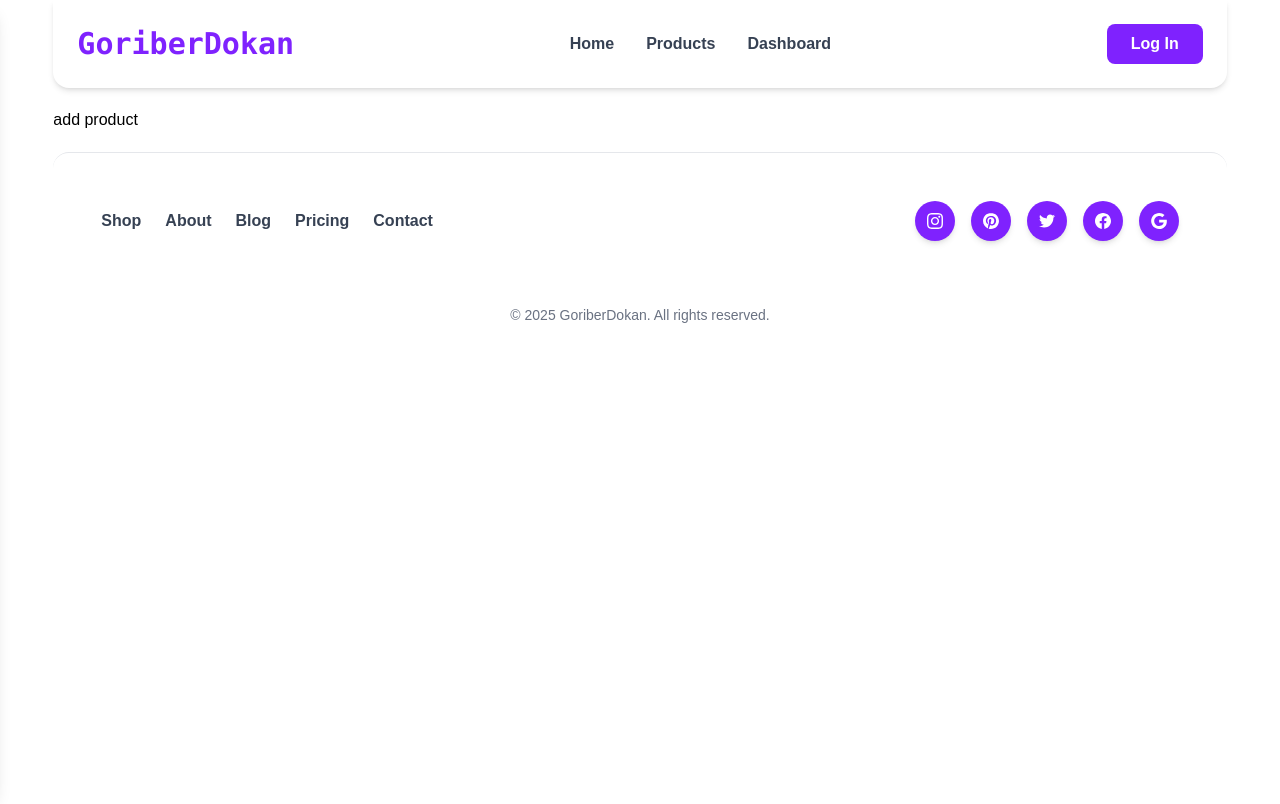
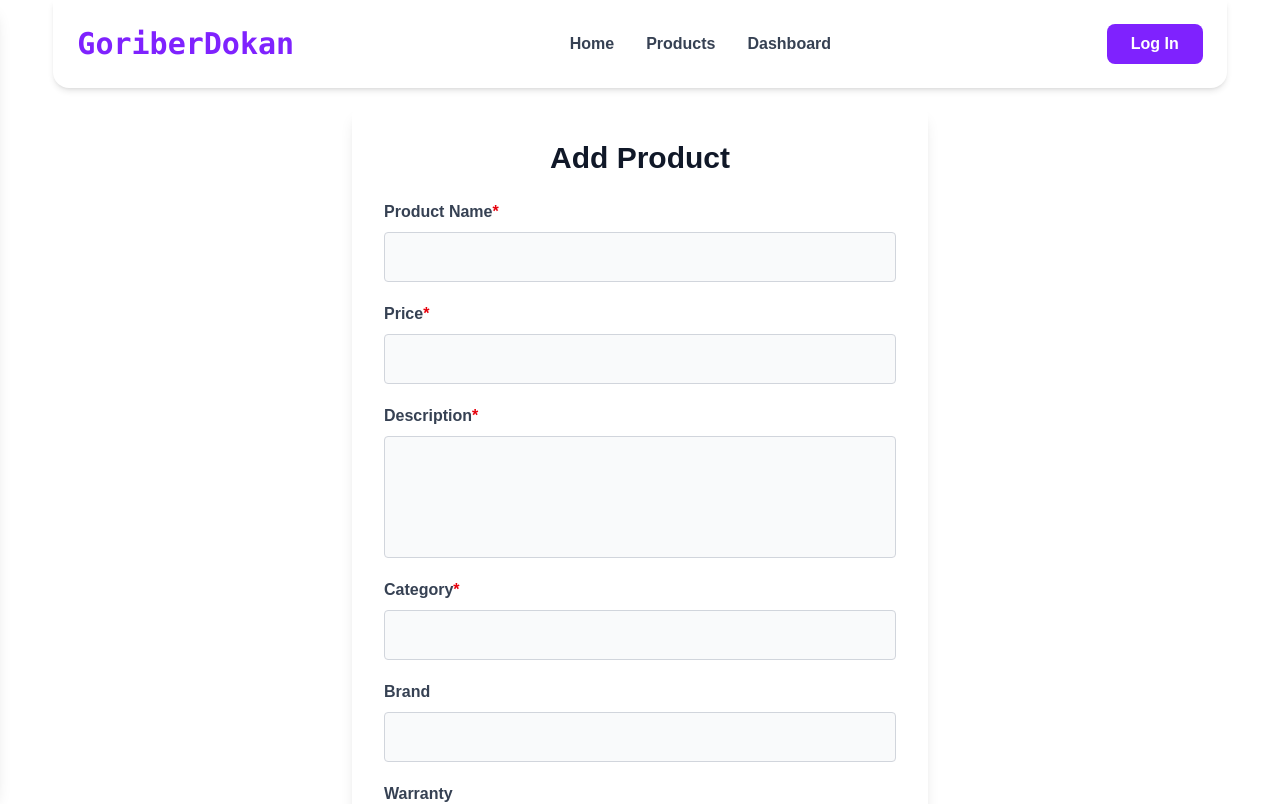
Before and after one commit to Suprotik007/nextJS-simple-eCommerceSite, a Next.js app: page /dashboard/add-product in a window 1280 px wide. Shown: the top 804 px of the page. Built offline with nearby package versions, Linux system fonts and the light colour scheme.

Commit message:
Form to add prducts

```diff
--- a/src/Components/AddProduct.jsx
+++ b/src/Components/AddProduct.jsx
@@ -1,11 +1,166 @@
-import React from 'react';
+"use client";
 
-const AddProduct = () => {
-    return (
-        <div>
-            add product
-        </div>
-    );
-};
+import { useState } from "react";
 
-export default AddProduct;
+export default function AddProduct() {
+  const [formData, setFormData] = useState({
+    name: "",
+    price: "",
+    description: "",
+    category: "",
+    brand: "",
+    warranty: "",
+    stock: "",
+    image: "",
+    features: ""
+  });
+
+  const [loading, setLoading] = useState(false);
+  const [message, setMessage] = useState("");
+
+  // Handle input changes
+  const handleChange = (e) => {
+    const { name, value } = e.target;
+    setFormData((prev) => ({ ...prev, [name]: value }));
+  };
+
+  // Submit form
+  const handleSubmit = async (e) => {
+    e.preventDefault();
+    setLoading(true);
+    setMessage("");
+
+    try {
+      const featuresArray = formData.features
+        .split(",")
+        .map((f) => f.trim())
+        .filter((f) => f);
+
+      const productToSend = {
+        ...formData,
+        price: Number(formData.price),
+        stock: Number(formData.stock),
+        features: featuresArray
+      };
+
+      const res = await fetch("http://localhost:5000/products", {
+        method: "POST",
+        headers: { "Content-Type": "application/json" },
+        body: JSON.stringify(productToSend)
+      });
+
+      if (!res.ok) throw new Error("Failed to add product");
+
+      setMessage("✅ Product added successfully!");
+      setFormData({
+        name: "",
+        price: "",
+        description: "",
+        category: "",
+        brand: "",
+        warranty: "",
+        stock: "",
+        image: "",
+        features: ""
+      });
+    } catch (err) {
+      console.error(err);
+      setMessage("❌ Failed to add product");
+    } finally {
+      setLoading(false);
+    }
+  };
+
+  return (
+    <div className="max-w-xl mx-auto p-8 bg-white dark:bg-gray-800 rounded-lg shadow-lg">
+      <h1 className="text-3xl font-bold mb-6 text-center text-gray-900 dark:text-gray-100">
+        Add Product
+      </h1>
+
+      {message && (
+        <p
+          className={`mb-6 text-center font-semibold ${
+            message.startsWith("✅") ? "text-green-600" : "text-red-600"
+          }`}
+        >
+          {message}
+        </p>
+      )}
+
+      <form onSubmit={handleSubmit} className="space-y-5">
+        {[
+          { label: "Product Name", name: "name", type: "text", required: true },
+          { label: "Price", name: "price", type: "number", required: true },
+          {
+            label: "Description",
+            name: "description",
+            type: "textarea",
+            required: true
+          },
+          { label: "Category", name: "category", type: "text", required: true },
+          { label: "Brand", name: "brand", type: "text" },
+          { label: "Warranty", name: "warranty", type: "text" },
+          { label: "Stock", name: "stock", type: "number" },
+          { label: "Image URL", name: "image", type: "url" },
+          {
+            label: "Features (comma separated)",
+            name: "features",
+            type: "text"
+          }
+        ].map(({ label, name, type, required }) => {
+          if (type === "textarea") {
+            return (
+              <div key={name} className="flex flex-col">
+                <label
+                  htmlFor={name}
+                  className="mb-2 font-semibold text-gray-700 dark:text-gray-300"
+                >
+                  {label}
+                  {required && <span className="text-red-600">*</span>}
+                </label>
+                <textarea
+                  id={name}
+                  name={name}
+                  value={formData[name]}
+                  onChange={handleChange}
+                  required={required}
+                  rows={4}
+                  className="resize-none p-3 rounded border border-gray-300 dark:border-gray-600 bg-gray-50 dark:bg-gray-700 text-gray-900 dark:text-gray-100 focus:outline-none focus:ring-2 focus:ring-violet-500 transition"
+                ></textarea>
+              </div>
+            );
+          }
+
+          return (
+            <div key={name} className="flex flex-col">
+              <label
+                htmlFor={name}
+                className="mb-2 font-semibold text-gray-700 dark:text-gray-300"
+              >
+                {label}
+                {required && <span className="text-red-600">*</span>}
+              </label>
+              <input
+                id={name}
+                name={name}
+                type={type}
+                value={formData[name]}
+                onChange={handleChange}
+                required={required}
+                className="p-3 rounded border border-gray-300 dark:border-gray-600 bg-gray-50 dark:bg-gray-700 text-gray-900 dark:text-gray-100 focus:outline-none focus:ring-2 focus:ring-violet-500 transition"
+              />
+            </div>
+          );
+        })}
+
+        <button
+          type="submit"
+          disabled={loading}
+          className="w-full bg-violet-600 text-white py-3 rounded-lg font-semibold hover:bg-violet-700 transition-colors focus:outline-none focus:ring-4 focus:ring-violet-400 disabled:opacity-50"
+        >
+          {loading ? "Adding..." : "Add Product"}
+        </button>
+      </form>
+    </div>
+  );
+}
--- a/src/Components/TopProducts.jsx
+++ b/src/Components/LatestProducts.jsx
@@ -1,6 +1,6 @@
 import React from 'react';
 
-const TopProducts = () => {
+const LatestProducts = () => {
     return (
         <div>
             <h1>Top products</h1>
@@ -8,4 +8,4 @@ const TopProducts = () => {
     );
 };
 
-export default TopProducts;
+export default LatestProducts;
--- a/src/app/page.js
+++ b/src/app/page.js
@@ -1,7 +1,7 @@
 
 import Hero from '@/Components/Hero';
 
-import TopProducts from '@/Components/TopProducts';
+import TopProducts from '@/Components/LatestProducts';
 import React from 'react';
 
 const Home = () => {
--- a/src/pages/Home.jsx
+++ b/src/pages/Home.jsx
@@ -1,7 +1,7 @@
 import Footer from '@/Components/Footer';
 import Hero from '@/Components/Hero';
 import Navbar from '@/Components/Navbar';
-import TopProducts from '@/Components/TopProducts';
+import TopProducts from '@/Components/LatestProducts';
 import React from 'react';
 
 const Home = () => {
```
